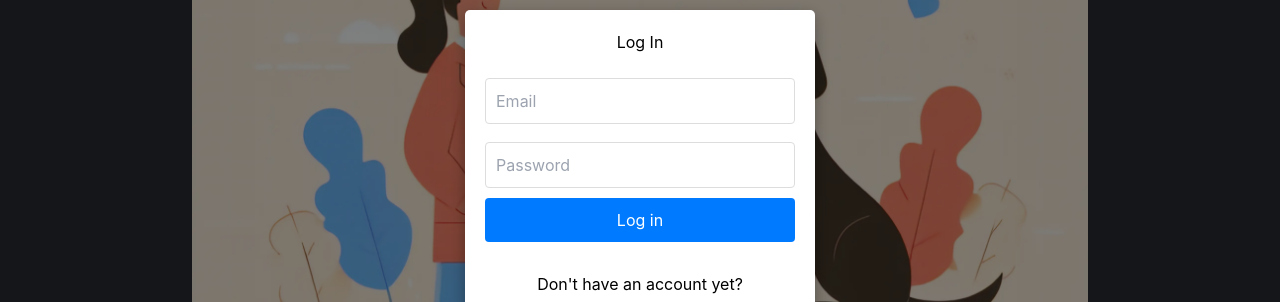
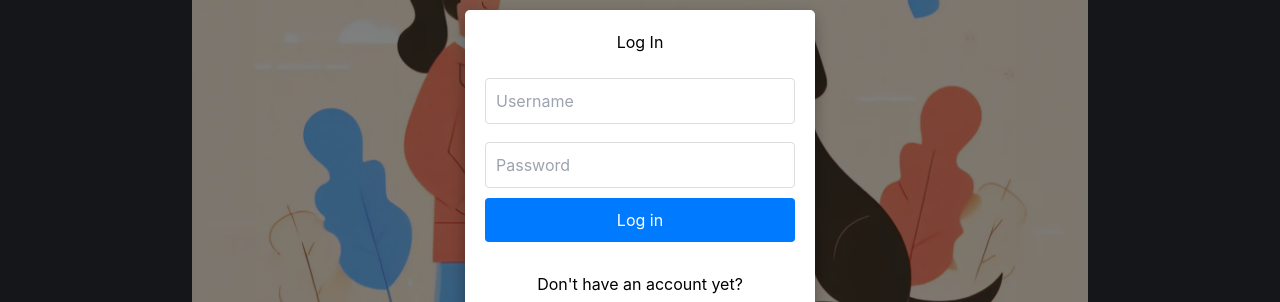
Before and after one commit to pprzemek56/animals_caretakers, a React (Create React App) app: page / in a window 1280 px wide. Both pictures are taken after a click on the link "Log in". Shown: the part 200-502 px from the top of the page. Built offline with nearby package versions, Linux system fonts and the light colour scheme.

Commit message:
add validation to the login form

```diff
--- a/src/components/login/LoginForm.css
+++ b/src/components/login/LoginForm.css
@@ -52,3 +52,10 @@
 .login-form h2 {
   text-align: center;
 }
+
+.error {
+  color: red;
+  font-size: 0.75rem;
+  display: block;
+  text-align: center;
+}
--- a/src/components/login/LoginForm.js
+++ b/src/components/login/LoginForm.js
@@ -1,19 +1,71 @@
-import React from 'react';
+import React, {useState} from 'react';
 import './LoginForm.css';
 
 function LoginForm({ onClose, onSignUp }) {
-
+  const [formData, setFormData] = useState({
+    username: '',
+    password: '',
+  });
+  const [formErrors, setFormErrors] = useState({});
+  const handleChange = (e) => {
+    setFormData({
+      ...formData,
+      [e.target.name]: e.target.value,
+    });
+  };
   const handleFormClick = (e) => {
     e.stopPropagation();
+  };
+
+  const validateForm = () => {
+    const errors = {};
+    if (!formData.username.trim()) errors.username = 'Username is required.';
+    if (!formData.password) errors.password = 'Password is required.';
+
+    setFormErrors(errors);
+
+    return Object.keys(errors).length === 0;
+  };
+
+  const handleLogin = async (e) => {
+    e.preventDefault();
+
+    if (!validateForm()) {
+      console.log('Validation errors:', formErrors);
+      return;
+    }
+
+    try {
+      const response = await fetch('http://localhost:5129/api/auth/login', {
+        method: 'POST',
+        headers: {
+          'Content-Type': 'application/json',
+        },
+        body: JSON.stringify(formData),
+      });
+
+      if (response.ok) {
+        console.log('User login successfully');
+        onClose();
+      } else {
+        console.error('Failed to login user');
+      }
+    } catch (error) {
+      console.error('Error during login', error);
+    }
   };
 
   return (
     <div className="login-form-overlay" onClick={onClose}>
       <div className="login-form" onClick={handleFormClick}>
         <h2 class="mb-4">Log In</h2>
-        <input type="email" class="pb-6" placeholder="Email" />
-        <input type="password" class="pt-4" placeholder="Password" />
-        <button onClick={onClose}>Log in</button>
+        <form onSubmit={handleLogin}>
+          {formErrors.username && <label className="error">{formErrors.username}</label>}
+          <input type="text" className="pb-6" placeholder="Username" name="username" value={formData.username} onChange={handleChange}/>
+          {formErrors.password && <label className="error">{formErrors.password}</label>}
+          <input type="password" className="pt-4" placeholder="Password" name="password" value={formData.password} onChange={handleChange}/>
+          <button type="submit">Log in</button>
+        </form>
         <p class="mb-5">
           Don't have an account yet?
         </p>
```
